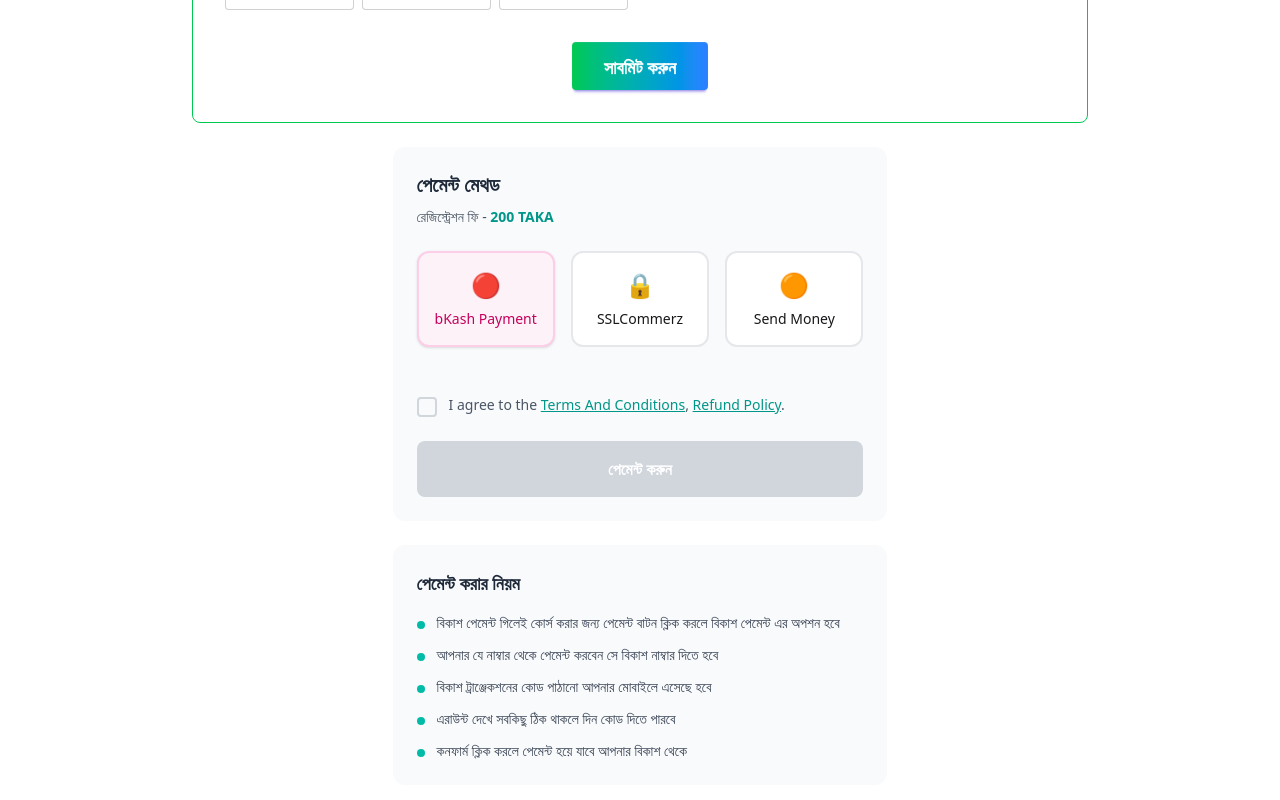
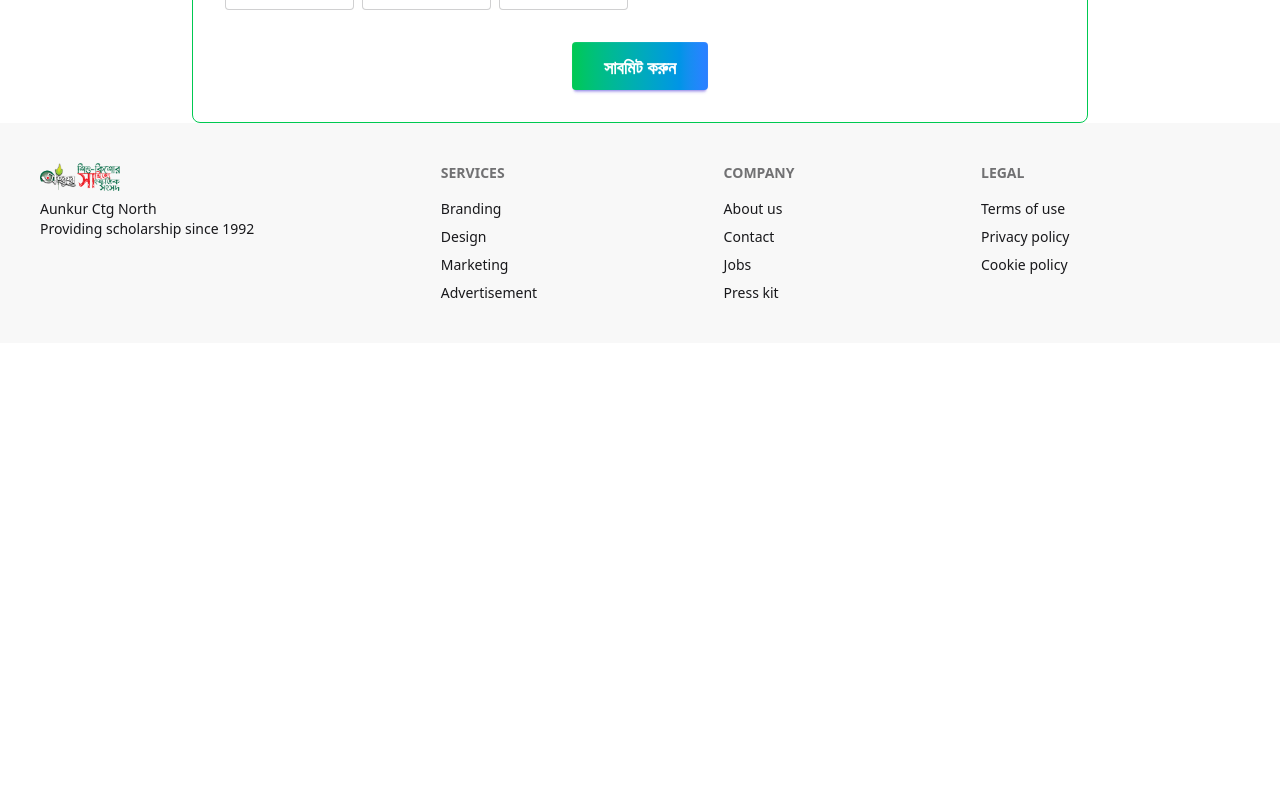
Before and after one commit to atmabdullaham/aunkur-project, a React (Vite) app: page /registration in a window 1280 px wide. Shown: the part 900-1700 px from the top of the page. After the commit the page ends 1243 px from the top, so only its background shows below. Built offline with nearby package versions, Linux system fonts and the light colour scheme; no server answers.

Commit message:
added conditional rendering based on form filled up or not in registration form

```diff
--- a/src/components/Payment.jsx
+++ b/src/components/Payment.jsx
@@ -2,7 +2,7 @@ import React, { useState } from "react";
 
 import { Check, CreditCard } from "lucide-react";
 
-const Payment = () => {
+const Payment = ({ isFillup }) => {
   const [selectedMethod, setSelectedMethod] = useState("bkash");
   const [bkashNumber, setBkashNumber] = useState("");
   const [transactionId, setTransactionId] = useState("");
@@ -28,6 +28,7 @@ const Payment = () => {
       color: "bg-orange-50 border-orange-200 text-orange-700",
     },
   ];
+  if (!isFillup) return null;
 
   return (
     <div className="max-w-2xl mx-auto p-6 bg-white">
--- a/src/components/RegistrationForm.jsx
+++ b/src/components/RegistrationForm.jsx
@@ -1,9 +1,7 @@
 import React from "react";
 import { useForm } from "react-hook-form";
-import { useState } from "react";
 
-const RegistrationForm = () => {
-  const [isFillup, setisFillup] = useState(false);
+const RegistrationForm = ({ isFillup, setisFillup }) => {
   const {
     register,
     handleSubmit,
--- a/src/pages/Registration.jsx
+++ b/src/pages/Registration.jsx
@@ -5,6 +5,7 @@ import { useState } from "react";
 
 const Registration = () => {
   const [isFillup, setisFillup] = useState(false);
+  const [isPayment, setisPayment] = useState(false);
   return (
     <div>
       <p className="text-center bg-[#E5FFF5]  rounded-[6px] max-w-4xl p-1 mb-3 mt-3 mx-auto">
@@ -13,7 +14,7 @@ const Registration = () => {
       <div className="flex flex-col items-center justify-center">
         {/* Registration form component can be added here */}
         <RegistrationForm setisFillup={setisFillup} isFillup={isFillup} />
-        <Payment></Payment>
+        <Payment isFillup={isFillup}></Payment>
       </div>
     </div>
   );
```
